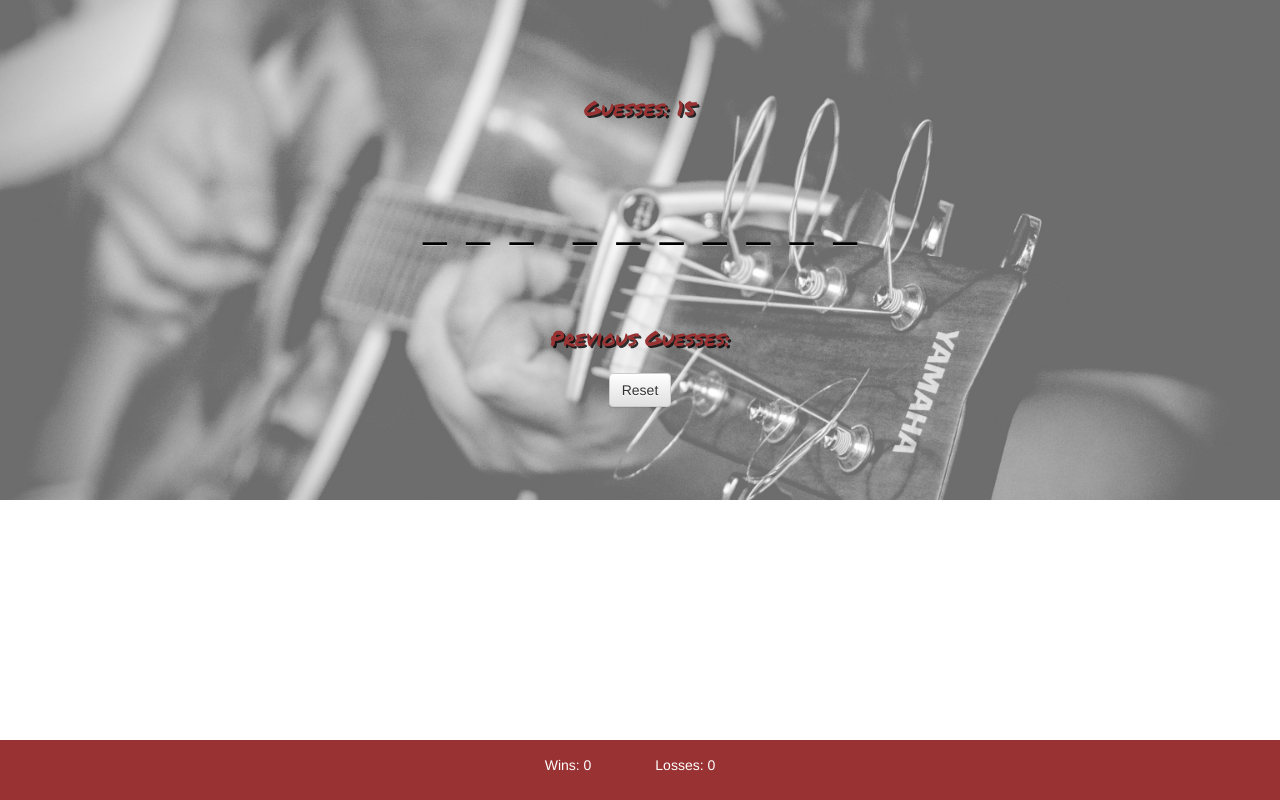
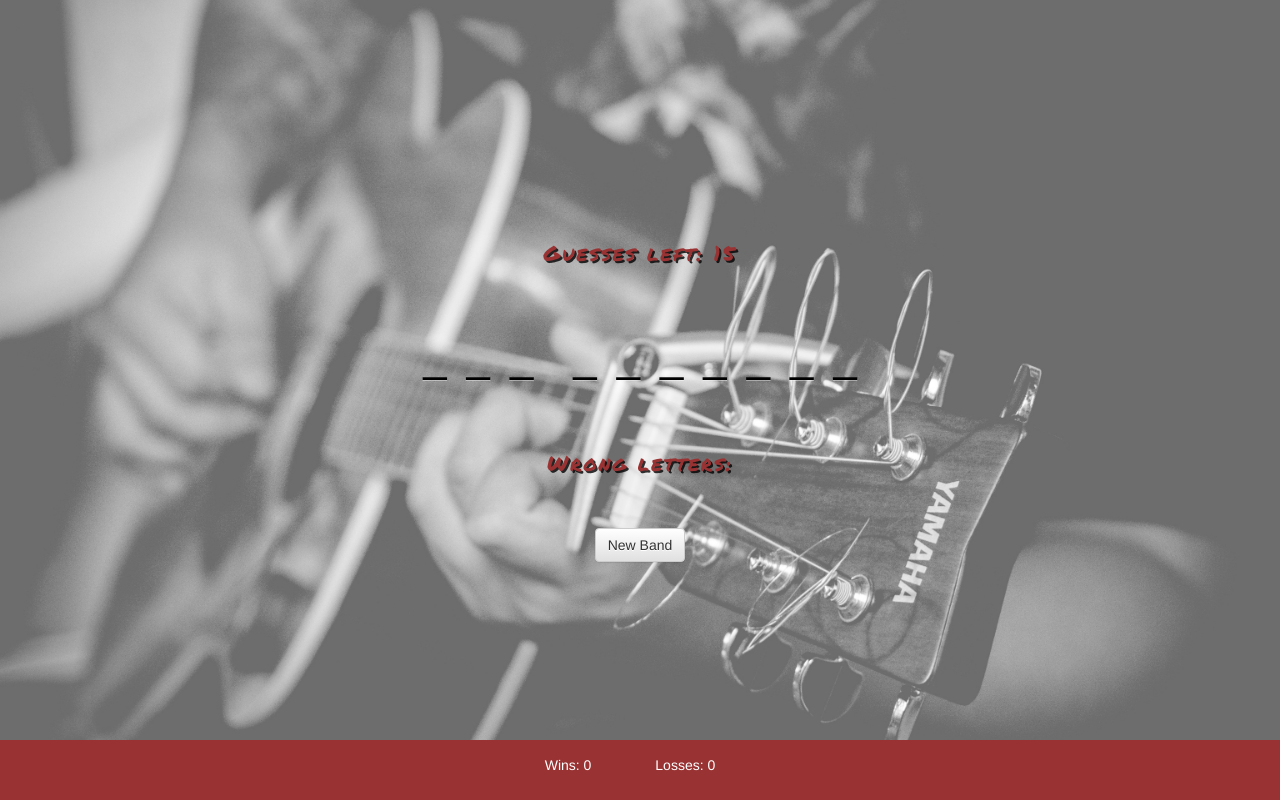
Before and after one commit to aflorend/week-3-game, a PHP site: page / in a window 1280 px wide. Run offline with PHP 8.4, Linux system fonts and the light colour scheme; some libraries are stand-ins or nearby versions; some web fonts are replaced.

Commit message:
Completed working game. Might add additional bonus content.

```diff
--- a/assets/css/style.css
+++ b/assets/css/style.css
@@ -1,15 +1,27 @@
+html,body {
+	height: 100%;
+}
+
 body {
 	text-align: center;
+	font-family: Helvetica Neue, Helvetica, Arial, sans-serif;
 }
 
 .jumbotron {
 	background: url("../images/guitar.jpg") no-repeat center center;
 	background-size: cover;
+	margin: 0;
+}
+
+.vertical-center {
 	display: flex;
 	align-items: center;
-	margin: 0;
-	height: 500px;
-	width: 100%;
+	height: 100%;
+}
+
+.content {
+	height: 100%;
+	min-height: 100%;
 }
 
 #guessRemain {
@@ -17,6 +29,7 @@ body {
 	font-size: 1.5em;
 	color: #993333;
 	text-shadow: 2px 2px 0 rgba(0, 0, 0, 0.8);
+	letter-spacing: 2px;
 }
 
 #letters {
@@ -26,7 +39,8 @@ body {
 
 .letterBox {
 	display: inline-block;
-	margin: 10px;
+	margin-left: 10px;
+	margin-right: 10px;
 
 	font-family: 'Montserrat Subrayada', sans-serif;
 	font-size: 3em;
@@ -39,8 +53,20 @@ body {
 	font-size: 1.5em;
 	color: #993333;
 	text-shadow: 2px 2px 0 rgba(0, 0, 0, 0.8);
+	letter-spacing: 2px;
+	margin-bottom: 50px;
+}
 
-	margin-bottom: 20px;
+#win, #lose {
+	position: absolute;
+	top: 40px;
+
+	height: 80px;
+	width: 100%;
+
+	font-size: 2em;
+	color: #000;
+	text-shadow: 0 1px 0 rgba(255, 255, 255, 0.4);
 }
 
 .footer {
--- a/assets/javascript/game.js
+++ b/assets/javascript/game.js
@@ -16,7 +16,7 @@ var losses = 0;
 //Reset function for endgame or new word.
 var reset = function() {
 
-//Reset variables.
+	//Reset variables.
 	hangman.guess = "";
 
 	hangman.match = false;
@@ -50,10 +50,8 @@ var reset = function() {
 
 	//Empties previous letters/guesses/win/loss messages.
 	document.getElementById("letters").innerHTML = "";
-	hangman.wordMath();
-	hangman.guessMath();
-	document.getElementById("guessRemain").innerHTML = "Guesses: " + hangman.guessCount;
-	document.getElementById("badGuesses").innerHTML = "Previous Guesses: ";
+	document.getElementById("guessRemain").innerHTML = "Guesses left: " + hangman.guessCount;
+	document.getElementById("badGuesses").innerHTML = "Wrong letters: ";
 	document.getElementById("win").innerHTML = "";
 	document.getElementById("lose").innerHTML = "";
 
@@ -77,8 +75,8 @@ var reset = function() {
 	document.onkeyup = function(event) {
 		if (alphabet.indexOf(event.key.toUpperCase()) >= 0) {
 		hangman.gameGo();
-		}
-	}
+		};
+	};
 };
 
 //Game object.
@@ -108,7 +106,7 @@ var hangman = {
 
 	losses: 0,
 
-//Restricts key to alphabet. Sets initial false states for match and duplicate.
+	//Restricts key to alphabet. Sets initial false states for match and duplicate.
 	gameGo: function() {
 		this.guess = event.key.toUpperCase();
 		this.match = false;
@@ -142,13 +140,13 @@ var hangman = {
 			this.guessList.push(this.guess);
 			this.wrongList.push(this.guess);
 			this.guessMath();
-			document.getElementById("guessRemain").innerHTML = "Guesses: " + this.guessCount;
-			document.getElementById("badGuesses").innerHTML = "<div class='guessBox'>Previous guesses: " + this.wrongList + "</div>";
+			document.getElementById("guessRemain").innerHTML = "Guesses left: " + this.guessCount;
+			document.getElementById("badGuesses").innerHTML = "<div class='guessBox'>Wrong letters: " + this.wrongList + "</div>";
 		};
 
 		// If all letters are correctly guessed, plays song, animation, congratulates player, asks if they want to reset.
 		if (this.wordScore === wordLetters.length && this.wordScore !== 0) {
-			document.getElementById("win").innerHTML = "Congratulations! Press 'Reset' if you want to try another word.";
+			document.getElementById("win").innerHTML = "Stupdendous! Press the \"New Band\" button to keep playing.";
 			wins++;
 			document.getElementById("winsNum").innerHTML ="Wins: " + wins;
 			//Prevent more guesses.
@@ -157,9 +155,9 @@ var hangman = {
 			}
 		};
 
-		//If no guesses remain, game is over.
+		//If no guesses guessRemainin, game is over.
 		if (this.guessCount === 0) {
-			document.getElementById("lose").innerHTML = "The band was \"" + currentWord + "\". Bummer. Press 'Reset' and try again!";
+			document.getElementById("lose").innerHTML = "The band was \"" + currentWord + "\". Bummer. Press the \"New Band\" button and try again!";
 			losses++;
 			document.getElementById("loseNum").innerHTML ="Losses: " + losses;
 			//Prevent more guesses.
--- a/index.html
+++ b/index.html
@@ -24,14 +24,17 @@
 
 	<link rel="stylesheet" type="text/css" href="assets/css/style.css">
 </head>
+
 <body>
-	<div class="jumbotron">
+	<div class="jumbotron vertical-center">
 		<div class="container">
+			<div class="row content">
 				<div class="col-md-12">
-				<div id="guessRemain">Guesses: 15</div>
+					<div id="guessRemain">Guesses left: 15</div>
 					<div id="letters"></div>
-				<div id="badGuesses">Previous guesses: </div>
-				<btn class="btn btn-default" id="reset" onclick="reset()">Reset</btn>
+					<div id="badGuesses">Wrong letters: </div>
+					<btn class="btn btn-default" id="reset" onclick="reset()">New Band</btn>
+				</div>
 			</div>
 		</div>
 	</div>
```
Lines whose indentation alone changed are shown as unchanged.
